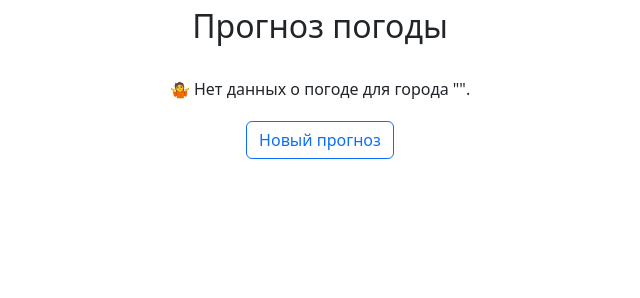
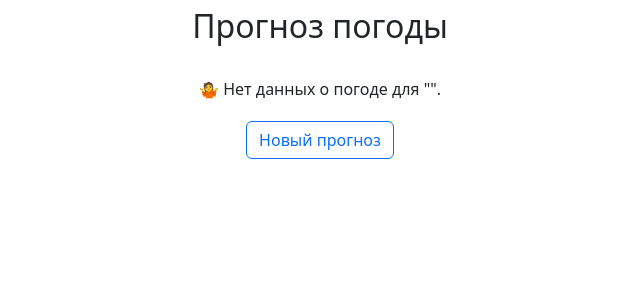
Before and after one commit to trsv-dev/simple_weather_forecast, a Django app: template backend/templates/forecast/detailed_forecast.html in a window 1280 px wide. Shown: the part 173-471 px from the top of the page, without its empty margins (320-960 px from the left). Run offline with Django 4.2, Linux system fonts and the light colour scheme; the template is opened without the code that fills it, so the values that code supplies are empty; some libraries are stand-ins or nearby versions.

Commit message:
Refactoring. Using Dadata API for suggesting autocomplete cities, using Geopy (Nominatim) for geocoding. UI improvements.

```diff
--- a/backend/templates/base.html
+++ b/backend/templates/base.html
@@ -5,6 +5,7 @@
 <head>
     <meta charset="UTF-8">
     <meta name="viewport" content="width=device-width">
+    <link rel="shortcut icon" type="image/png" href="{% static 'icons/favicon.png' %}" sizes="16x16 32x32" >
     <link rel="stylesheet" href="{% static 'css/bootstrap.min.css' %}">
 
     <title>{% block title %}Прогноз погоды{% endblock %}</title>
--- a/backend/templates/forecast/detailed_forecast.html
+++ b/backend/templates/forecast/detailed_forecast.html
@@ -5,7 +5,7 @@
         {% if forecast %}
             {% include 'includes/current_weather.html' %}
         {% else %}
-            <br><p>🤷 Нет данных о погоде для города "{{ city }}".</p>
+            <br><p>🤷 Нет данных о погоде для "{{ city }}".</p>
         {% endif %}
 
         {% if hourly_forecast %}
```
Also changed, not shown: backend/static/icons/favicon.png (added).
